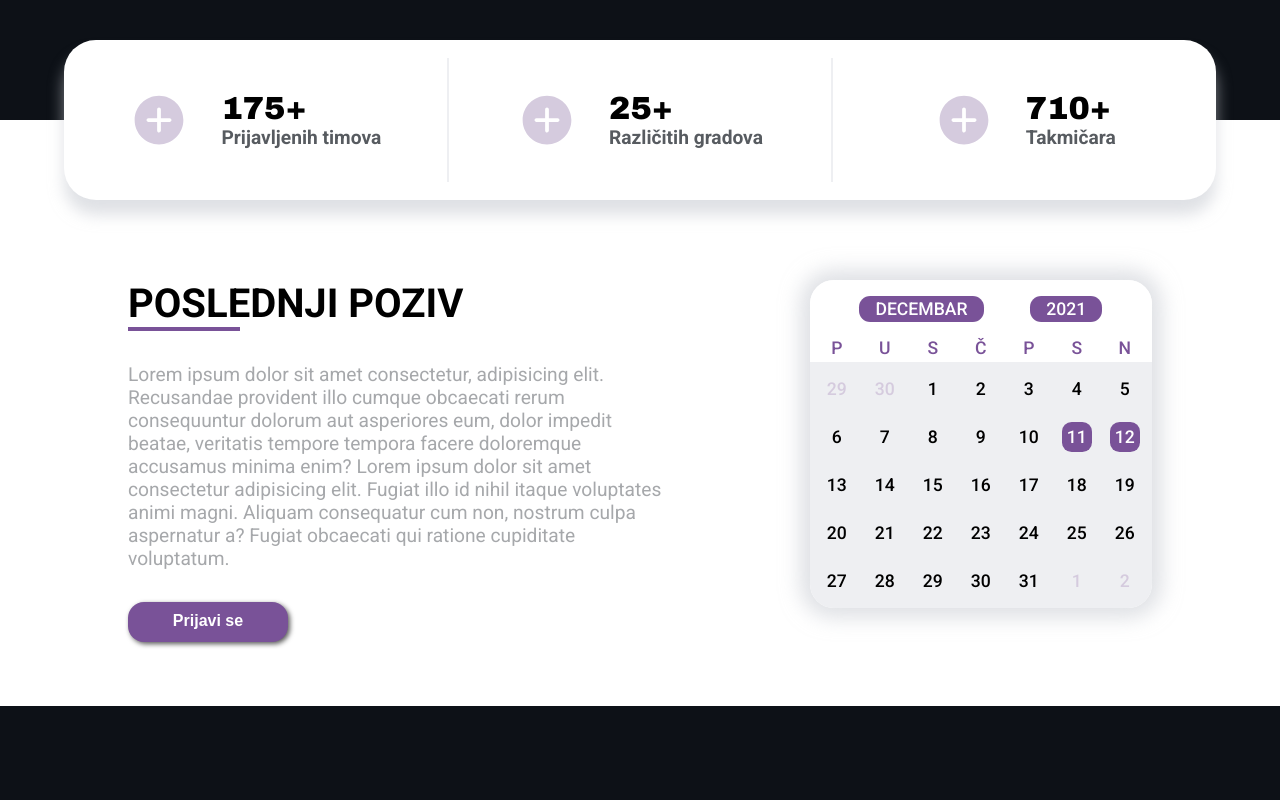
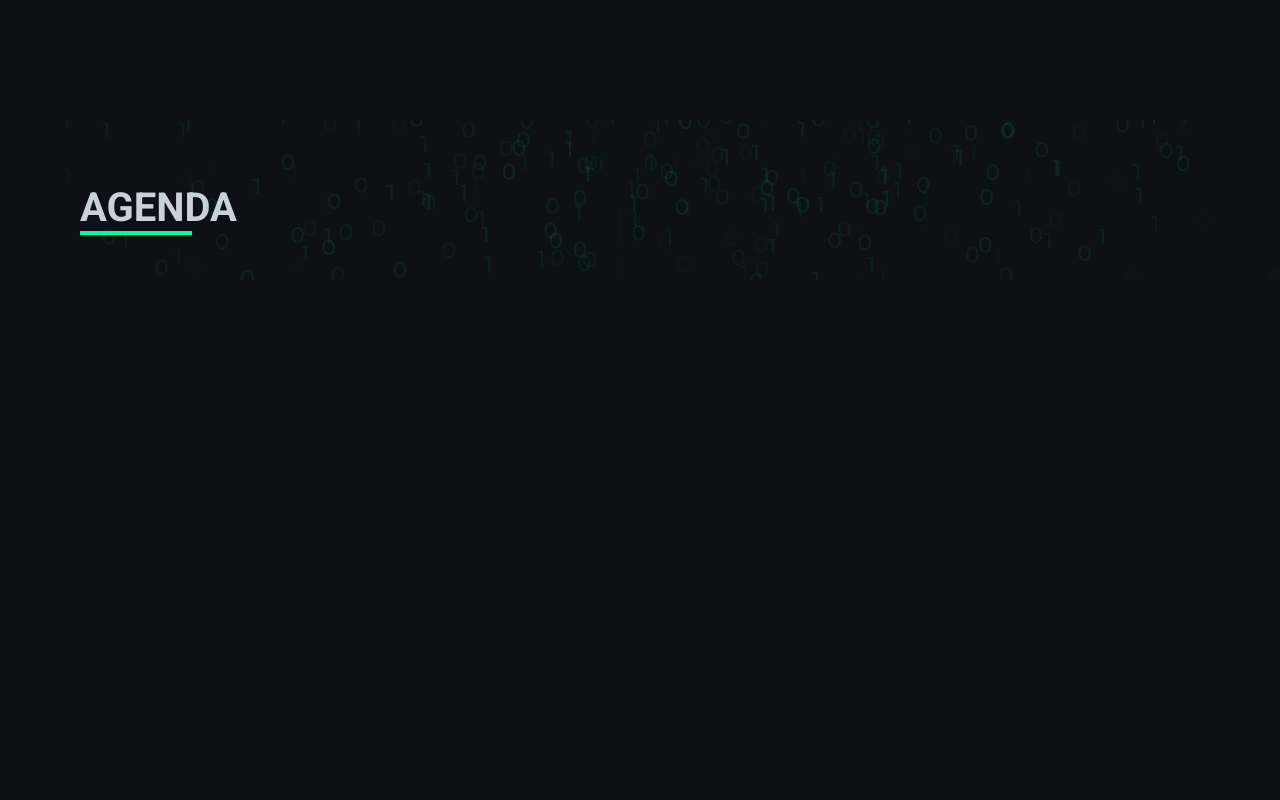
Before and after one commit to StefanJo3107/HZS-4.0-Site, a React (Create React App) app: page / in a window 1280 px wide. Shown: the part 680-1480 px from the top of the page. Before the commit the page ends 1386 px from the top, so only its background shows below. Built offline with nearby package versions, Linux system fonts and the light colour scheme.

Commit message:
Zapoceta agenda, ispravljen SectionTitle, dodati refovi i prosledjeni navbaru

```diff
--- a/src/Components/Agenda/Agenda.jsx
+++ b/src/Components/Agenda/Agenda.jsx
@@ -0,0 +1,23 @@
+import React from "react";
+import SectionTitle from "./../Utilities/SectionTitle";
+import onesAndZeroes from "../../Assets/Images/onesAndZeroes.png";
+import './Agenda.scss'
+
+const Agenda = (props) => {
+  return (
+    <div className="agenda" ref={props.section}>
+      <div className="front-img-wrapper">
+        <img
+          src={onesAndZeroes}
+          alt="Ones And Zeroes"
+          className="hero-front-image"
+        />
+      </div>
+      <SectionTitle underline="green" text="white">
+        agenda
+      </SectionTitle>
+    </div>
+  );
+};
+
+export default Agenda;
--- a/src/Components/Agenda/Agenda.scss
+++ b/src/Components/Agenda/Agenda.scss
@@ -0,0 +1,22 @@
+.agenda {
+  min-height: 100vh;
+  position: relative;
+  padding-left: 5rem;
+  padding-top: 4rem;
+  .front-img-wrapper {
+    position: absolute;
+    top: 0;
+    left: 0;
+    margin-left: 5%;
+    width: 95%;
+    height: 10rem;
+    z-index: 50;
+  }
+  .hero-front-image {
+    object-fit: cover;
+    object-position: center;
+    width: 100%;
+    height: 100%;
+    opacity: 0.6;
+  }
+}
--- a/src/Components/PodsetnikPrijave/PodsetnikPrijave.jsx
+++ b/src/Components/PodsetnikPrijave/PodsetnikPrijave.jsx
@@ -37,17 +37,18 @@ const PodsetnikPrijave = () => {
         <Statistika />
         <div className="podsetnik-prijave">
           <div className="podsetnik-info">
-                        <SectionTitle>poslednji poziv</SectionTitle>
+            <SectionTitle underline="purple" text="black">
+              poslednji poziv
+            </SectionTitle>
             <p className="info-opis">
-                            Lorem ipsum dolor sit amet consectetur, adipisicing
-                            elit. Recusandae provident illo cumque obcaecati
-                            rerum consequuntur dolorum aut asperiores eum, dolor
-                            impedit beatae, veritatis tempore tempora facere
-                            doloremque accusamus minima enim? Lorem ipsum dolor
-                            sit amet consectetur adipisicing elit. Fugiat illo
-                            id nihil itaque voluptates animi magni. Aliquam
-                            consequatur cum non, nostrum culpa aspernatur a?
-                            Fugiat obcaecati qui ratione cupiditate voluptatum.
+              Lorem ipsum dolor sit amet consectetur, adipisicing elit.
+              Recusandae provident illo cumque obcaecati rerum consequuntur
+              dolorum aut asperiores eum, dolor impedit beatae, veritatis
+              tempore tempora facere doloremque accusamus minima enim? Lorem
+              ipsum dolor sit amet consectetur adipisicing elit. Fugiat illo id
+              nihil itaque voluptates animi magni. Aliquam consequatur cum non,
+              nostrum culpa aspernatur a? Fugiat obcaecati qui ratione
+              cupiditate voluptatum.
             </p>
             <CustomButton variant="bela">Prijavi se</CustomButton>
           </div>
@@ -73,9 +74,7 @@ const PodsetnikPrijave = () => {
                 className="kalendar-wrapper"
                 variants={variants}
                 initial="initial"
-                                animate={
-                                    calendarVisible ? "animateDelay" : "initial"
-                                }
+                animate={calendarVisible ? "animateDelay" : "initial"}
               >
                 <Kalendar
                   mesec="NOVEMBAR"
@@ -88,9 +87,7 @@ const PodsetnikPrijave = () => {
                 className="kalendar-wrapper"
                 variants={variants}
                 initial="initial"
-                                animate={
-                                    calendarVisible ? "animate" : "initial"
-                                }
+                animate={calendarVisible ? "animate" : "initial"}
               >
                 <Kalendar
                   mesec="OKTOBAR"
--- a/src/Components/Utilities/SectionTitle.jsx
+++ b/src/Components/Utilities/SectionTitle.jsx
@@ -1,8 +1,21 @@
 import React from "react";
-import './SectionTitle.scss'
+import "./SectionTitle.scss";
 
 const SectionTitle = (props) => {
-  return <h2 className="naslov">{props.children}</h2>;
+  return (
+    <>
+      <h2
+        className="naslov"
+        style={{ color: props.text === "black" ? "#000" : "#c9d1d9" }}
+      >
+        {props.children}
+      </h2>
+      <div
+        className="underline"
+        style={{borderColor: props.underline === "purple" ? "#795298" : "#00ffa3"}}
+      ></div>
+    </>
+  );
 };
 
 export default SectionTitle;
--- a/src/Components/Utilities/SectionTitle.scss
+++ b/src/Components/Utilities/SectionTitle.scss
@@ -2,12 +2,11 @@
 
 .naslov {
   font-size: 2.5rem;
+  text-transform: uppercase;
+}
+
+.underline {
+  width: 7rem;
+  border-bottom: 0.3rem solid;
   margin-bottom: 2rem;
-  text-transform: uppercase;
-  &::after {
-    content: "";
-    display: block;
-    width: 7rem;
-    border-bottom: 0.3rem solid $dugme_bela;
-  }
 }
--- a/src/Pages/Home.jsx
+++ b/src/Pages/Home.jsx
@@ -1,13 +1,25 @@
-import React from "react";
+import React, { useRef } from "react";
 import Navbar from "../Components/Navbar/Navbar";
 import PodsetnikPrijave from "../Components/PodsetnikPrijave/PodsetnikPrijave";
-import Hero from './../Components/Hero/Hero';
+import Hero from "./../Components/Hero/Hero";
+import Agenda from "./../Components/Agenda/Agenda";
 
 const Home = () => {
+  const oProjektu = useRef();
+  const radionice = useRef();
+  const agenda = useRef();
+  const faq = useRef();
+  const iskustva = useRef();
+  const tim = useRef();
+  const partneri = useRef();
+
   return (
     <>
-            <Navbar />
+      <Navbar
+        sections={[oProjektu, radionice, agenda, faq, iskustva, tim, partneri]}
+      />
       <Hero />
+      <Agenda section={agenda} />
       <PodsetnikPrijave />
     </>
   );
```
Lines whose indentation alone changed are shown as unchanged.
